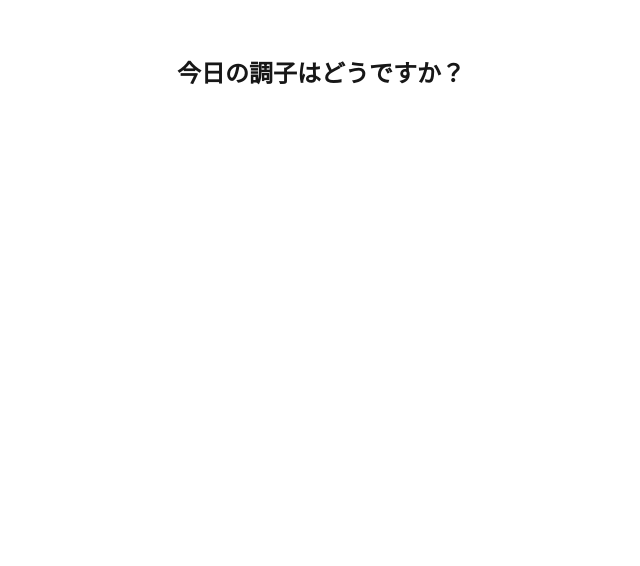
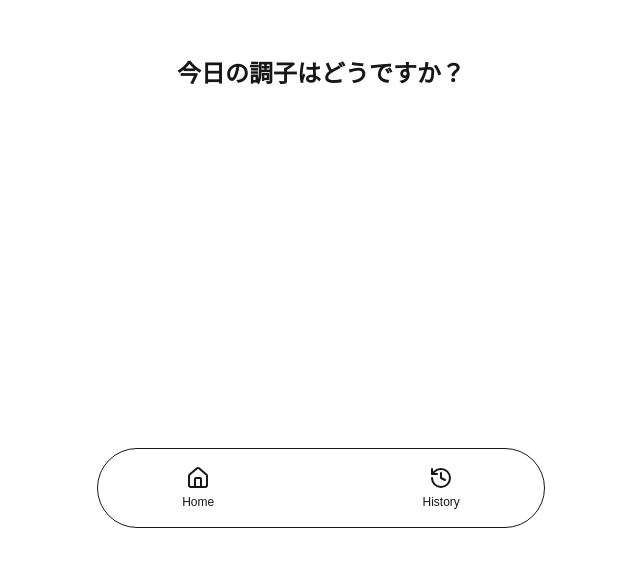
Before and after one commit to SakumaTakuya/first-pwa, a Next.js app: page /first-pwa/ in a window 1280 px wide. Shown: the part 272-838 px from the top of the page, without its empty margins (319-959 px from the left). Built offline with nearby package versions, Linux system fonts and the light colour scheme.

Commit message:
feat: implement MainNav state management and integrate action button functionality

```diff
--- a/src/app/history/page.tsx
+++ b/src/app/history/page.tsx
@@ -7,7 +7,6 @@ import { DayPicker } from 'react-day-picker';
 import 'react-day-picker/dist/style.css';
 import { ja } from 'date-fns/locale';
 import { ProgressGraphModal } from '@/components/progress-graph-modal';
-import { MainNav } from '@/components/main-nav';
 
 export default function HistoryPage() {
   const allWorkouts = useLiveQuery(() => db.completedWorkouts.orderBy('date').toArray(), []);
@@ -78,8 +77,6 @@ export default function HistoryPage() {
           onClose={() => setSelectedExercise(null)}
         />
       )}
-
-      <MainNav />
     </>
   );
 }
--- a/src/app/layout.tsx
+++ b/src/app/layout.tsx
@@ -46,7 +46,7 @@ export default function RootLayout({
         <div className="min-h-dvh pb-32">
           {children}
         </div>
-        {/* <MainNav /> */}
+        <MainNav />
       </body>
     </html>
   );
--- a/src/app/session/ongoing/page.tsx
+++ b/src/app/session/ongoing/page.tsx
@@ -7,7 +7,7 @@ import { AddExerciseModal } from '@/components/add-exercise-modal';
 import { useRouter } from 'next/navigation';
 import { db } from '@/lib/db';
 import { Plus } from 'lucide-react';
-import { MainNav } from '@/components/main-nav';
+import { useMainNavStore } from '@/stores/ui-store';
 
 export default function OngoingSessionPage() {
   const { exercises: exercisesFromStore, clearSession, isActive } = useSessionStore();
@@ -15,6 +15,24 @@ export default function OngoingSessionPage() {
   const [isModalOpen, setIsModalOpen] = useState(false);
   const router = useRouter();
   const [hasHydrated, setHasHydrated] = useState(false);
+  const { setNavConfig, resetNavConfig } = useMainNavStore();
+
+  useEffect(() => {
+    setNavConfig({
+      actionButton: (
+        <button
+          onClick={() => setIsModalOpen(true)}
+          className="bg-accent text-white rounded-full w-14 h-14 flex items-center justify-center shadow-lg"
+        >
+          <Plus size={28} />
+        </button>
+      ),
+    });
+
+    return () => {
+      resetNavConfig();
+    };
+  }, [setNavConfig, resetNavConfig, setIsModalOpen]);
 
   useEffect(() => {
     setHasHydrated(useSessionStore.persist.hasHydrated());
@@ -82,16 +100,6 @@ export default function OngoingSessionPage() {
 
         {isModalOpen && <AddExerciseModal onClose={() => setIsModalOpen(false)} />}
       </div>
-      <MainNav
-        actionButton={
-          <button
-            onClick={() => setIsModalOpen(true)}
-            className="bg-accent text-white rounded-full w-14 h-14 flex items-center justify-center shadow-lg"
-          >
-            <Plus size={28} />
-          </button>
-        }
-      />
     </>
   );
 }
--- a/src/components/main-nav.tsx
+++ b/src/components/main-nav.tsx
@@ -3,25 +3,23 @@
 import Link from 'next/link';
 import { usePathname } from 'next/navigation';
 import { Home, History } from 'lucide-react';
-
-interface MainNavProps {
-  actionButton?: React.ReactNode;
-}
+import { useMainNavStore } from '@/stores/ui-store';
 
 const navItems = [
   { href: '/session/ongoing', label: 'Home', icon: Home },
   { href: '/history', label: 'History', icon: History },
 ];
 
-export const MainNav: React.FC<MainNavProps> = ({ actionButton }) => {
+export const MainNav: React.FC = () => {
   const pathname = usePathname();
+  const { navConfig } = useMainNavStore();
 
   return (
     <nav
       className="z-30 fixed bottom-0 left-0 right-0 flex flex-rows gap-x-4 justify-around items-center"
       style={{ paddingBottom: 'env(safe-area-inset-bottom)' }}
     >
-      <div className="bg-surface/80 backdrop-blur-lg flex items-center max-w-md h-20 border rounded-full flex-grow transition-all duration-300 ease-in-out">
+      <div className="bg-surface/80 backdrop-blur-lg flex items-center max-w-md h-20 border rounded-full flex-grow transition duration-300 ease-in-out">
         <div className="flex gap-x-10 justify-around grow-1">
           {navItems.map(({ href, label, icon: Icon }) => {
             const isActive = pathname === href;
@@ -38,9 +36,9 @@ export const MainNav: React.FC<MainNavProps> = ({ actionButton }) => {
         </div>
       </div>
 
-      {actionButton && (
-        <div>
-          {actionButton}
+      {navConfig.actionButton && (
+        <div className="ml-auto">
+          {navConfig.actionButton}
         </div>
       )}
     </nav>
--- /dev/null
+++ b/src/stores/ui-store.ts
@@ -0,0 +1,22 @@
+import { create } from 'zustand';
+import React from 'react';
+
+interface NavConfig {
+  actionButton: React.ReactNode | null;
+}
+
+interface MainNavState {
+  navConfig: NavConfig;
+  setNavConfig: (config: Partial<NavConfig>) => void;
+  resetNavConfig: () => void;
+}
+
+const initialConfig: NavConfig = {
+  actionButton: null,
+};
+
+export const useMainNavStore = create<MainNavState>((set) => ({
+  navConfig: initialConfig,
+  setNavConfig: (config) => set((state) => ({ navConfig: { ...state.navConfig, ...config } })),
+  resetNavConfig: () => set({ navConfig: initialConfig }),
+}));
```
